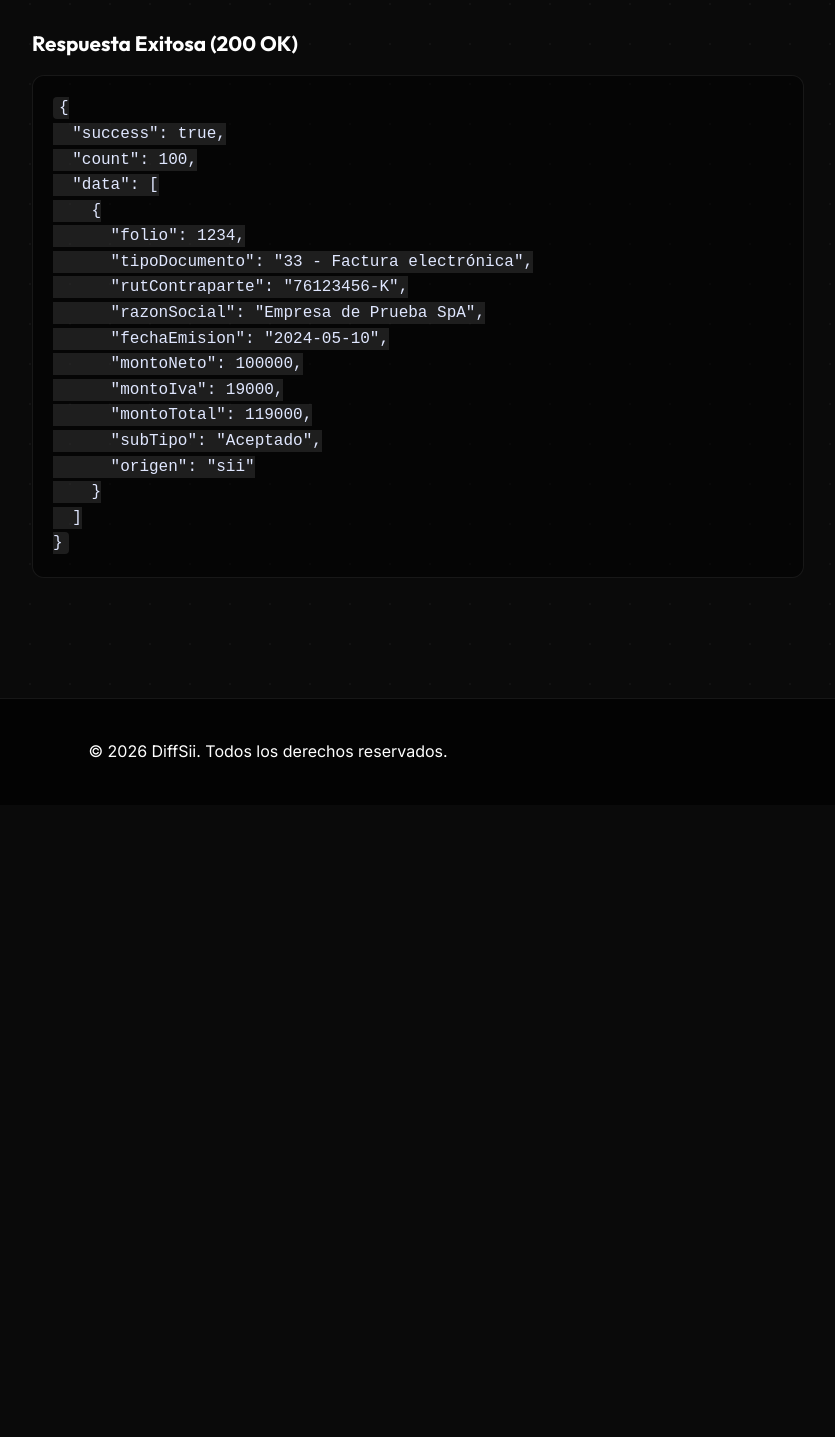
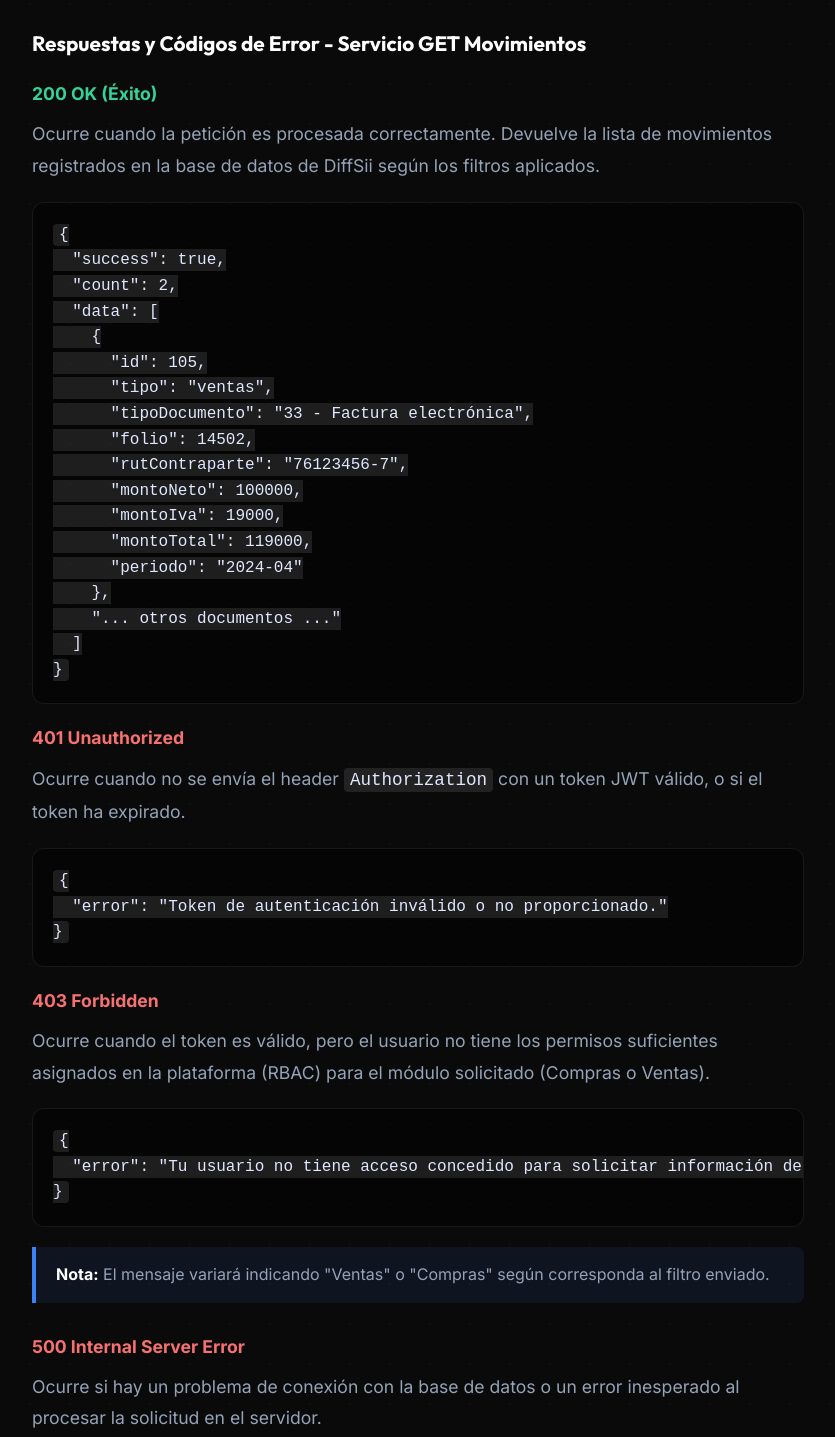
Before and after one commit to ssilvag89/web-diffsii, a website: page api.html in a window 1280 px wide. Shown: the part 4638-6075 px from the top of the page, without its empty margins (372-1207 px from the left). Before the commit the page ends 5443 px from the top, so only its background shows below. Drawn offline with nearby package versions, Linux system fonts and the light colour scheme.

Commit message:
docs: add HTTP response codes for GET movements endpoint

```diff
--- a/api.html
+++ b/api.html
@@ -358,25 +358,46 @@
             <li><strong>estado:</strong> (Opcional) Filtra por subestado del documento (ej: "Aceptado", "Pendiente", "Reclamado", "Excluido").</li>
         </ul>
 
-        <h3>Respuesta Exitosa (200 OK)</h3>
+        <h3>Respuestas y Códigos de Error - Servicio GET Movimientos</h3>
+
+        <span class="response-code success">200 OK (Éxito)</span>
+        <p>Ocurre cuando la petición es procesada correctamente. Devuelve la lista de movimientos registrados en la base de datos de DiffSii según los filtros aplicados.</p>
 <pre><code>{
   "success": true,
-  "count": 100,
+  "count": 2,
   "data": [
     {
-      "folio": 1234,
+      "id": 105,
+      "tipo": "ventas",
       "tipoDocumento": "33 - Factura electrónica",
-      "rutContraparte": "76123456-K",
-      "razonSocial": "Empresa de Prueba SpA",
-      "fechaEmision": "2024-05-10",
+      "folio": 14502,
+      "rutContraparte": "76123456-7",
       "montoNeto": 100000,
       "montoIva": 19000,
       "montoTotal": 119000,
-      "subTipo": "Aceptado",
-      "origen": "sii"
-    }
+      "periodo": "2024-04"
+    },
+    "... otros documentos ..."
   ]
 }</code></pre>
+
+        <span class="response-code error">401 Unauthorized</span>
+        <p>Ocurre cuando no se envía el header <code>Authorization</code> con un token JWT válido, o si el token ha expirado.</p>
+<pre><code>{
+  "error": "Token de autenticación inválido o no proporcionado."
+}</code></pre>
+
+        <span class="response-code error">403 Forbidden</span>
+        <p>Ocurre cuando el token es válido, pero el usuario no tiene los permisos suficientes asignados en la plataforma (RBAC) para el módulo solicitado (Compras o Ventas).</p>
+<pre><code>{
+  "error": "Tu usuario no tiene acceso concedido para solicitar información del módulo de Ventas."
+}</code></pre>
+        <div class="alert-info" style="margin-top: 10px;">
+            <strong>Nota:</strong> El mensaje variará indicando "Ventas" o "Compras" según corresponda al filtro enviado.
+        </div>
+
+        <span class="response-code error" style="margin-top: 30px; display: block;">500 Internal Server Error</span>
+        <p>Ocurre si hay un problema de conexión con la base de datos o un error inesperado al procesar la solicitud en el servidor.</p>
 
     </main>
     </div>
```
